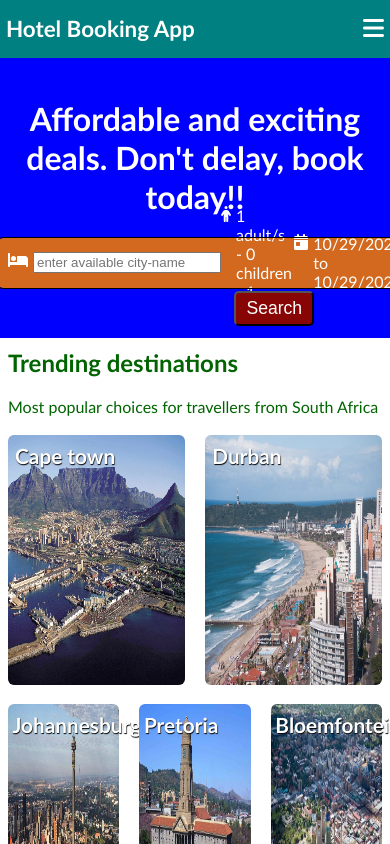
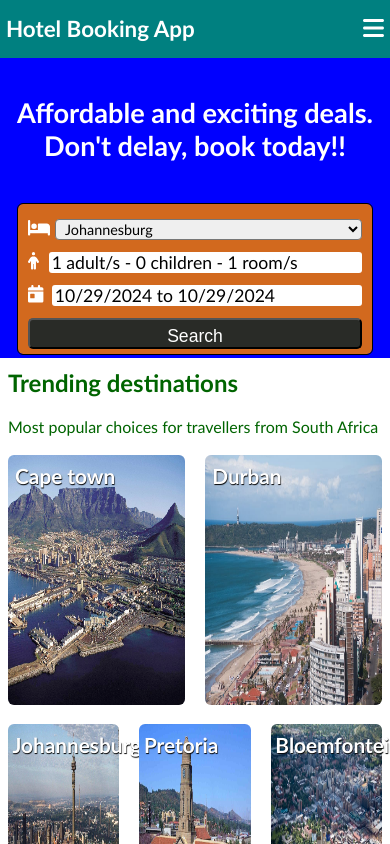
Before and after one commit to johnnyd81/hotel-view, a React (Vite) app: page / in a window 390 px wide. Shown: the top 844 px of the page. Built offline with nearby package versions, Linux system fonts and the light colour scheme; sample sign-in values are in the browser's storage.

Commit message:
altered Header.jsx

```diff
--- a/src/components/header/Header.jsx
+++ b/src/components/header/Header.jsx
@@ -73,22 +73,36 @@ const Header = ({ type }) => {
           Affordable and exciting deals. Don't delay, book today!!
         </h1>
         {type !== "result_list" && (
-          <>
+          <div className="headerSearchContainer">
             <div className="headerSearch">
               <div className="headerSearchItem">
                 <FontAwesomeIcon icon={faBed} className="mSearchIcon" />
-                <input
+                {/* <input
                   type="text"
                   placeholder="enter available city-name"
                   className="headerSearchInput"
                   onChange={(e) => setDestination(e.target.value)}
                   value={destination}
+                /> */}
+                <select
+                  value={destination}
+                  onChange={(e) => setDestination(e.target.value)}
+                  className="headerSearchDropdown"
+                >
+                  <option value="johannesburg">Johannesburg</option>
+                  <option value="cape town">Cape Town</option>
+                  <option value="durban">Durban</option>
+                  <option value="pretoria">Pretoria</option>
+                  <option value="bloemfontein">Bloemfontein</option>
+                </select>
+              </div>
+              <div className="headerSearchItem" title="Amount of people">
+                <FontAwesomeIcon
+                  icon={faPerson}
+                  className="mSearchIcon person"
                 />
-              </div>
-              <div className="headerSearchItem">
-                <FontAwesomeIcon icon={faPerson} className="mSearchIcon" />
                 <span
-                  className="headerSearchTxt"
+                  className="headerSearchTxt choiceInput"
                   onClick={() => setOpenChoices(!openChoices)}
                 >
                   {`${choices.adult} adult/s - ${choices.children} children - ${choices.room} room/s`}
@@ -161,10 +175,16 @@ const Header = ({ type }) => {
                   </div>
                 )}
               </div>
-              <div className="headerSearchItem">
-                <FontAwesomeIcon icon={faCalendarDay} className="cSearchIcon" />
+              <div
+                className="headerSearchItem "
+                title="Select amount of days for the booking"
+              >
+                <FontAwesomeIcon
+                  icon={faCalendarDay}
+                  className="cSearchIcon calendar"
+                />
                 <span
-                  className="headerSearchText"
+                  className="headerSearchText dateInput"
                   onClick={() => setOpenDate(!openDate)}
                 >{`${format(date[0].startDate, "MM/dd/yyyy")} to ${format(
                   date[0].endDate,
@@ -181,17 +201,19 @@ const Header = ({ type }) => {
                   />
                 )}
               </div>
+              <div className="headerSearchItem">
+                <button
+                  className="searchBtn"
+                  onClick={handleSearch}
+                  title="Search for available hotels"
+                >
+                  Search
+                </button>
+              </div>
             </div>
-          </>
+          </div>
         )}
       </div>
-      {type !== "result_list" && (
-        <div className="btnContainer">
-          <button className="searchBtn" onClick={handleSearch}>
-            Search
-          </button>
-        </div>
-      )}
     </div>
   );
 };
--- a/src/components/header/header.css
+++ b/src/components/header/header.css
@@ -11,6 +11,7 @@
 
 .headerContainer {
   width: 100%;
+  height: 160px;
   max-width: 1024px;
   margin: 20px 0 100px 0;
 }
@@ -23,19 +24,26 @@
   text-align: center;
 }
 
+.headerSearchContainer {
+  display: flex;
+  justify-content: center;
+  padding: 20px;
+}
+
 .headerSearch {
   /*I positioned each element of the searchbar by using flexbox*/
   display: flex;
   justify-content: space-between;
   align-items: center;
-  background-color: chocolate;
+  background-color: rgb(210, 105, 30);
   padding: 10px;
   border-radius: 5px;
   outline: 1px solid black;
-  height: 30px;
-  width: 100%;
-  max-width: 1024px;
-  position: absolute;
+  height: 50px;
+  width: 1024px;
+  position: relative;
+  font-size: 1.1rem;
+  margin: 3.3% 0;
 }
 
 .headerSearchItem {
@@ -44,9 +52,13 @@
   cursor: pointer;
 }
 
-.headerSearchInput {
-  text-transform: lowercase;
-  width: 180px;
+.headerSearchDropdown {
+  font-size: 0.9rem;
+  font-family: "Trebuchet MS", "Lucida Sans Unicode", "Lucida Grande",
+    "Lucida Sans", Arial, sans-serif;
+  border-radius: 4px;
+  padding-left: 5px;
+  width: 200px;
 }
 
 .choices {
@@ -74,12 +86,70 @@
 
 .searchBtn {
   cursor: pointer;
-  position: absolute;
-  margin-left: -40%;
   color: white;
   font-size: 1.1rem;
-  bottom: 12px;
-  padding: 5px 10px;
-  background-color: rgb(136, 5, 5);
+  padding: 6px 11px;
+  background-color: rgb(41, 43, 39);
   border-radius: 5px;
 }
+
+.searchBtn:hover {
+  background-color: rgb(221, 201, 19);
+  color: black;
+  transition: all 0.6s;
+}
+
+@media (max-width: 1070px) {
+  .headerTitle {
+    font-size: 1.7rem;
+  }
+
+  .headerSearch {
+    flex-direction: column;
+    height: 130px;
+    margin: 1% 0;
+  }
+
+  .headerContainer {
+    height: 180px;
+  }
+
+  .headerSearchItem {
+    width: 100%;
+    height: 24%;
+    padding: 5px 1px;
+    margin-bottom: 2px;
+  }
+
+  .person {
+    padding-right: 1.4%;
+  }
+
+  .calendar {
+    padding-right: 1%;
+  }
+
+  .choices {
+    top: 70px;
+    right: 1.1%;
+  }
+
+  .date {
+    top: 100px;
+    right: 1.1%;
+  }
+
+  .choiceInput,
+  .dateInput {
+    width: 100%;
+    background-color: white;
+    color: black;
+    border-radius: 3px;
+    padding-left: 0.9%;
+  }
+
+  .searchBtn,
+  .headerSearchDropdown {
+    width: 100%;
+  }
+}
--- a/src/context/AuthContext.jsx
+++ b/src/context/AuthContext.jsx
@@ -32,9 +32,9 @@ export const AuthContextProvider = ({ children }) => {
   //the useEffect checks if a user is present in localStorage. If so then it logs in automatically
   useEffect(() => {
     const user = JSON.parse(localStorage.getItem("user"));
-    const adminUser = JSON.parse(localStorage.getItem("adminUser"));
+    //const adminUser = JSON.parse(localStorage.getItem("adminUser"));
 
-    if (user && adminUser) {
+    if (user) {
       dispatch({ type: "LOGIN", payload: user });
     }
   }, []);
```
